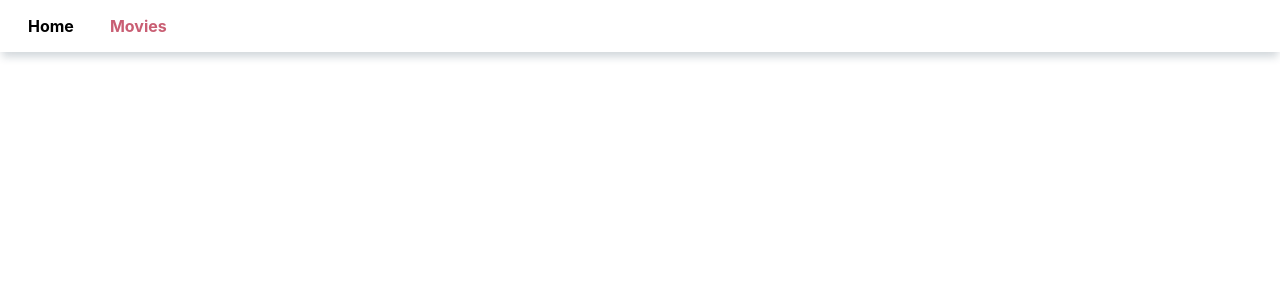
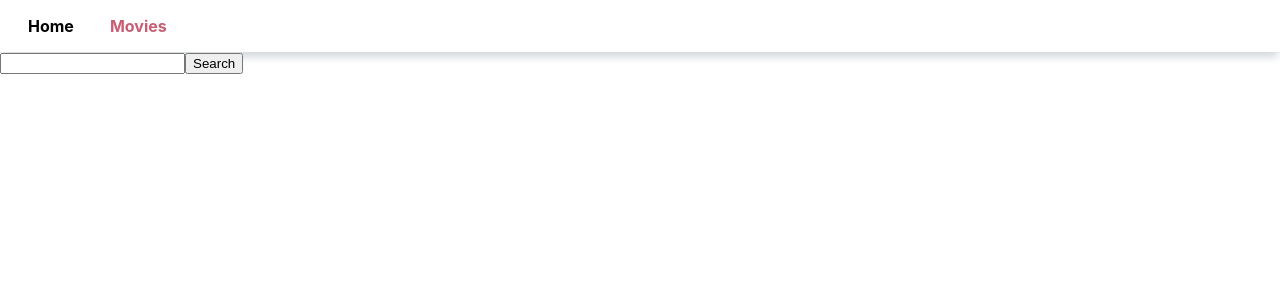
Before and after one commit to vova-rsk/goit-react-hw-04-movies, a React (Create React App) app: page /movies in a window 1280 px wide. Shown: the top 300 px of the page. Built offline with nearby package versions, Linux system fonts and the light colour scheme.

Commit message:
added component

```diff
--- a/src/components/MoviesPage/MoviesPage.jsx
+++ b/src/components/MoviesPage/MoviesPage.jsx
@@ -1,10 +1,28 @@
-import PropTypes from 'prop-types';
+import { useState } from 'react';
 import css from './MoviesPage.module.css';
 
 function MoviesPage(props) {
-  return <div></div>;
+  const [query, setQuery] = useState('');
+
+  // const handleSubmit = e => {
+  //   e.preventDefault();
+  //   const currentQuery = query.trim();
+  //   if (!currentQuery) return;
+
+  //  };
+
+  return (
+    <div className={css.container}>
+      <form>
+        <input
+          type="text"
+          value={query}
+          onChange={e => setQuery(e.target.value)}
+        />
+        <button type="submit">Search</button>
+      </form>
+    </div>
+  );
 }
 
 export default MoviesPage;
-
-MoviesPage.propTypes = {};
--- /dev/null
+++ b/src/components/PageError/PageError.jsx
@@ -0,0 +1,10 @@
+// import PropTypes from 'prop-types';
+// import css from './PageError.module.css';
+
+function PageError(props) {
+  return <div></div>;
+}
+
+export default PageError;
+
+PageError.propTypes = {};
```
